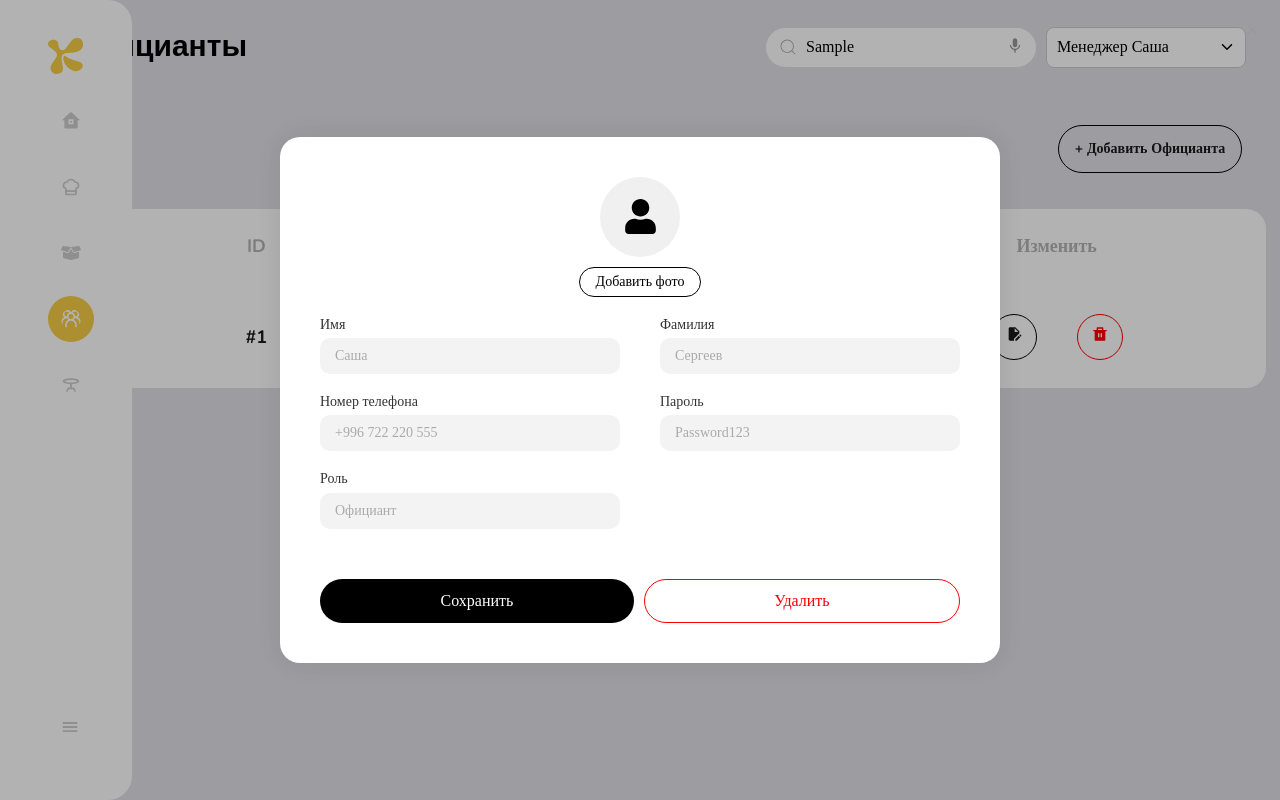
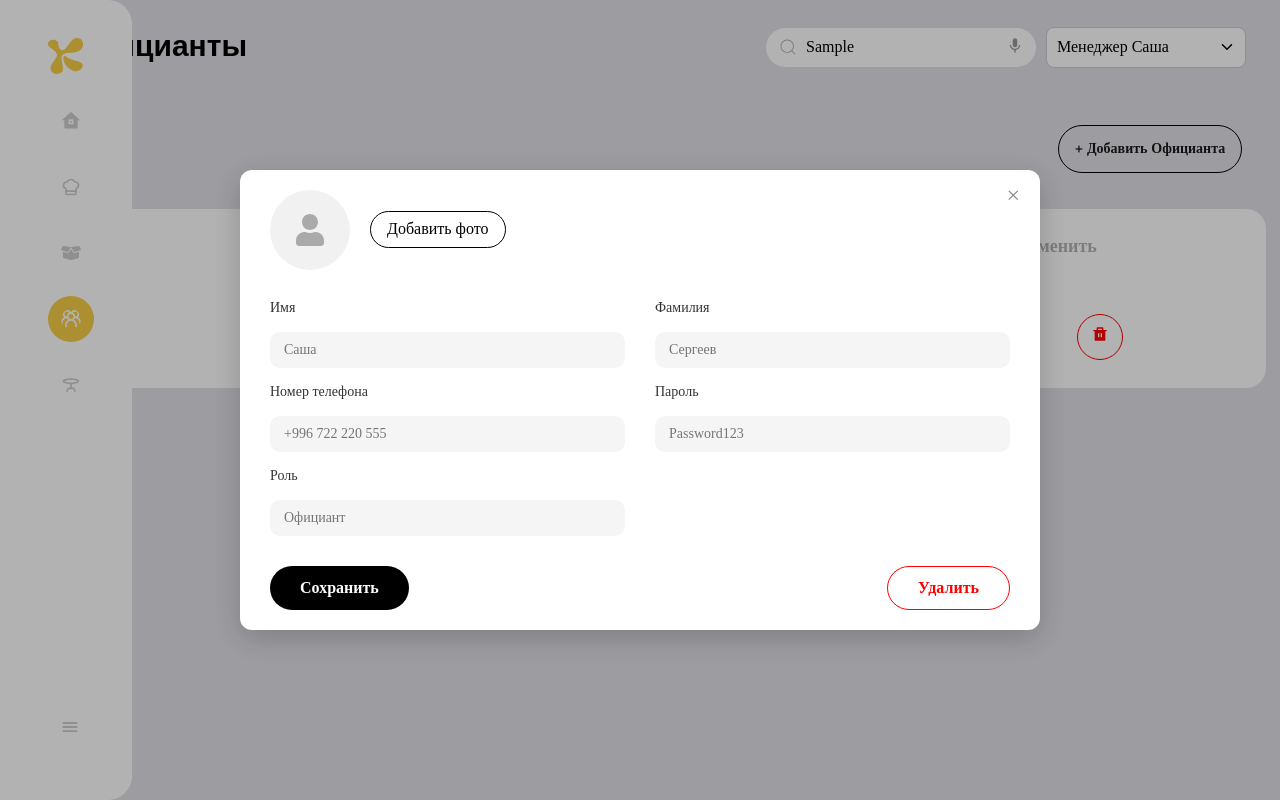
Before and after one commit to Salohiddin231/MenuGroup, a React (Vite) app: page /waiter in a window 1280 px wide. Both pictures are taken after typing "Sample" into the empty fields and a click on the button "+ Добавить Официанта". Built offline with nearby package versions, Linux system fonts and the light colour scheme; a web font is replaced by a local one.

Commit message:
izmeneniya_modal

```diff
--- a/src/assets/scss/modules/_wait.scss
+++ b/src/assets/scss/modules/_wait.scss
@@ -86,94 +86,111 @@
     position: fixed;
     top: 0;
     left: 0;
-    width: 100vw;
-    height: 100vh;
-    background-color: rgba(0, 0, 0, 0.3);
+    right: 0;
+    bottom: 0;
+    background: rgba(0, 0, 0, 0.3);
     display: flex;
+    align-items: center;
     justify-content: center;
-    align-items: center;
+    z-index: 1000;
+}
 
-    .modal_content2 {
-        background: white;
-        border-radius: 20px;
-        padding: 40px;
-        width: 720px;
+.modal_content2 {
+    background: white;
+    border-radius: 12px;
+    padding: 20px 30px;
+    width: 800px;
+    max-width: 90%;
+    position: relative;
+    box-shadow: 0 8px 30px rgba(0, 0, 0, 0.2);
 
-        box-shadow: 0 0 30px rgba(0, 0, 0, 0.1);
+    .modal_header {
+        display: flex;
+        justify-content: flex-end;
+    }
 
+    .photo_upload {
+        display: flex;
+        align-items: center;
+        gap: 20px;
+        margin-bottom: 30px;
 
-        &.big {
+        .photo_circle {
+            width: 80px;
+            height: 80px;
+            border-radius: 50%;
+            background: #f1f1f1;
             display: flex;
-            flex-direction: column;
+            align-items: center;
+            justify-content: center;
+
+            .user_icon {
+                font-size: 32px;
+                color: #aaa;
+            }
+        }
+
+        .photo_btn {
+            border: 1px solid #000;
+            background: transparent;
+            padding: 8px 16px;
+            border-radius: 20px;
+            cursor: pointer;
+            font-weight: 500;
         }
     }
 
     .modal_form2 {
         display: flex;
-        justify-content: space-between;
-        gap: 40px;
+        gap: 30px;
         margin-bottom: 30px;
 
         .form_column {
+            flex: 1;
             display: flex;
             flex-direction: column;
-            flex: 1;
+            gap: 16px;
 
             label {
                 font-size: 14px;
-                margin-bottom: 5px;
                 color: #333;
+                font-weight: 500;
             }
 
             input {
-                padding: 10px 15px;
+                background: #f5f5f5;
                 border: none;
-                background: #f3f3f3;
+                padding: 10px 14px;
                 border-radius: 10px;
-                margin-bottom: 20px;
                 font-size: 14px;
-                color: #666;
-
-                &::placeholder {
-                    color: #aaa;
-                }
-
-                &:focus {
-                    outline: none;
-                    background-color: #eaeaea;
-                }
+                outline: none;
             }
         }
 
         .close {
             position: absolute;
-            top: 15px;
+            top: 12px;
             right: 20px;
-            font-size: 26px;
+            font-size: 24px;
             cursor: pointer;
-            color: #999;
-
-            &:hover {
-                color: #333;
-            }
+            color: #888;
         }
     }
 
-    .modal_buttons.bottom {
+    .modal_buttons {
         display: flex;
         justify-content: space-between;
+        margin-top: 10px;
 
         .btn_save {
-            flex: 1;
             background: #000;
-            color: #fff;
-            padding: 12px 0;
+            color: white;
             border: none;
+            padding: 12px 30px;
             border-radius: 30px;
-            font-size: 16px;
-            margin-right: 10px;
+            font-weight: 600;
             cursor: pointer;
-            transition: 0.3s;
+            transition: background 0.3s ease;
 
             &:hover {
                 background: #333;
@@ -181,58 +198,18 @@
         }
 
         .btn_delete {
-            flex: 1;
-            background: white;
+            background: transparent;
             color: red;
-            padding: 12px 0;
-            border: 1px solid red;
+            border: 1.5px solid red;
+            padding: 12px 30px;
             border-radius: 30px;
-            font-size: 16px;
+            font-weight: 600;
             cursor: pointer;
-            transition: 0.3s;
+            transition: all 0.3s ease;
 
             &:hover {
-                background: #ffecec;
-            }
-        }
-    }
-
-}
-
-
-.modal_header {
-    display: flex;
-    justify-content: center;
-    margin-bottom: 20px;
-
-    .photo_upload {
-        display: flex;
-        flex-direction: column;
-        align-items: center;
-
-        .photo_circle {
-            width: 80px;
-            height: 80px;
-            background-color: #f0f0f0;
-            border-radius: 50%;
-            display: flex;
-            justify-content: center;
-            align-items: center;
-            font-size: 35px;
-            margin-bottom: 10px;
-        }
-
-        .photo_btn {
-            border: 1px solid #000;
-            background: white;
-            padding: 6px 16px;
-            border-radius: 20px;
-            font-size: 14px;
-            cursor: pointer;
-            transition: 0.3s;
-
-            &:hover {
-                background: #f5f5f5;
+                background: red;
+                color: white;
             }
         }
     }
--- a/src/modules/Waiter/Waiter_item/Waiter_modal.jsx
+++ b/src/modules/Waiter/Waiter_item/Waiter_modal.jsx
@@ -9,12 +9,12 @@ export default function Waiter_modal({ isOpen, onClose }) {
     <div className="modal_overlay2" onClick={onClose}>
       <div className="modal_content2 big" onClick={stopProp}>
         <div className="modal_header">
-          <div className="photo_upload">
-            <div className="photo_circle"><FaUser className="user_icon" /></div>
-            <button className="photo_btn">Добавить фото</button>
-          </div>
         </div>
 
+        <div className="photo_upload">
+          <div className="photo_circle"><FaUser className="user_icon" /></div>
+          <button className="photo_btn">Добавить фото</button>
+        </div>
         <div className="modal_form2">
           <div className="form_column">
             <label>Имя</label>
```
